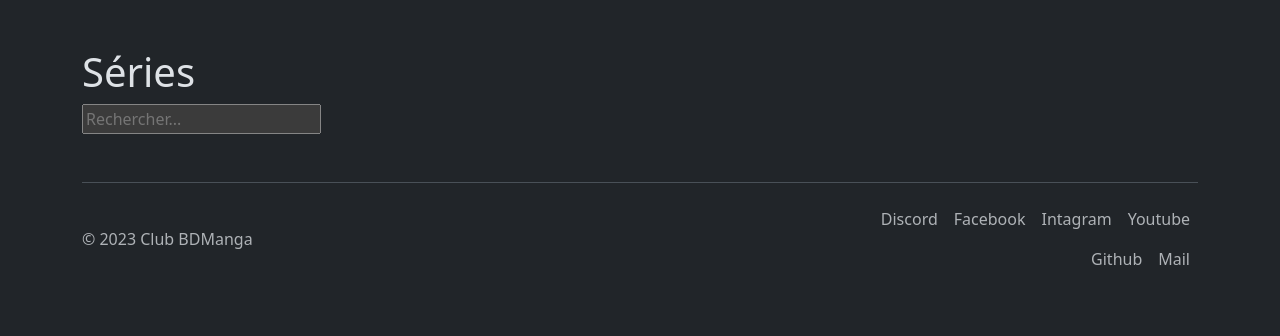
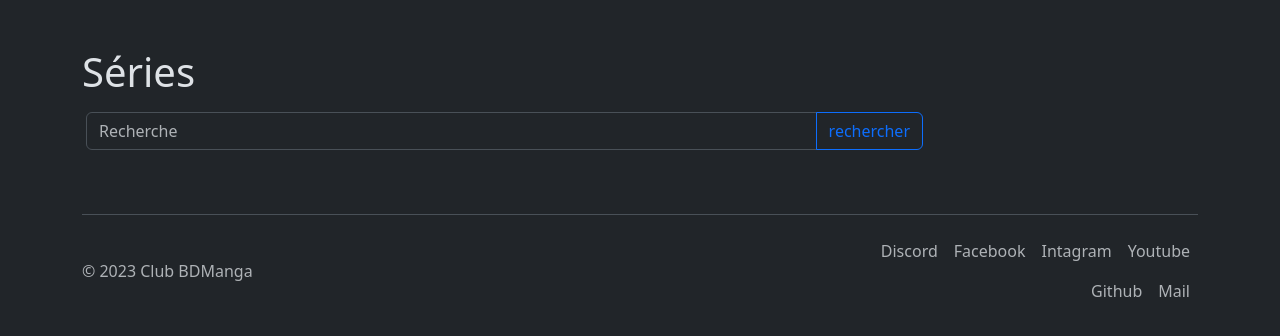
Before and after one commit to Lysquid/ClubBDManga, a Django app: page /series/ in a window 1280 px wide. Shown: the part 56-392 px from the top of the page. Run offline with Django 4.2, Linux system fonts and the light colour scheme; data that the repository does not hold is empty.

Commit message:
nicer search bar

```diff
--- a/inventory/templates/inventory/series_list.html
+++ b/inventory/templates/inventory/series_list.html
@@ -7,7 +7,10 @@
         <h1>Séries</h1>
 
         <form action="{% url 'series list' %}" method="get">
-            <input name="search" type="text" placeholder="Rechercher...">
+            <div class="input-group rounded w-75 mx-1 my-3">
+                <input name="search" type="search" class="form-control" placeholder="Recherche" aria-label="Search" aria-describedby="search-addon" />
+                <button type="button" class="btn btn-outline-primary">rechercher</button>
+            </div>
         </form>
 
         <div class="row">
--- a/inventory/views.py
+++ b/inventory/views.py
@@ -5,8 +5,6 @@ from inventory.models import Series
 
 class SeriesListView(generic.ListView):
     model = Series
-
-    # queryset = Series.objects.filter(name__icontains="test")
 
     def get_queryset(self):
         print("in get_queryset")
```
